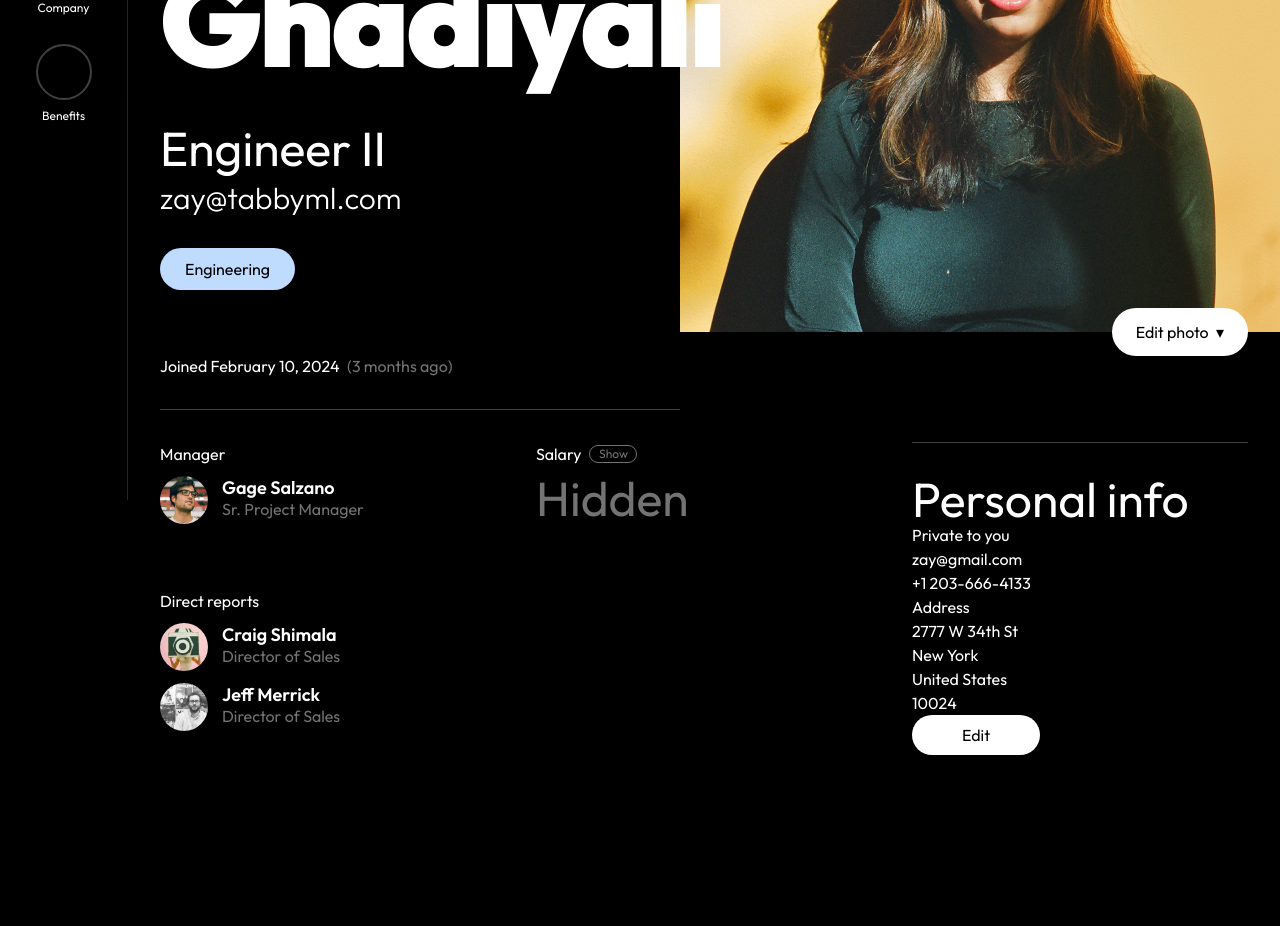
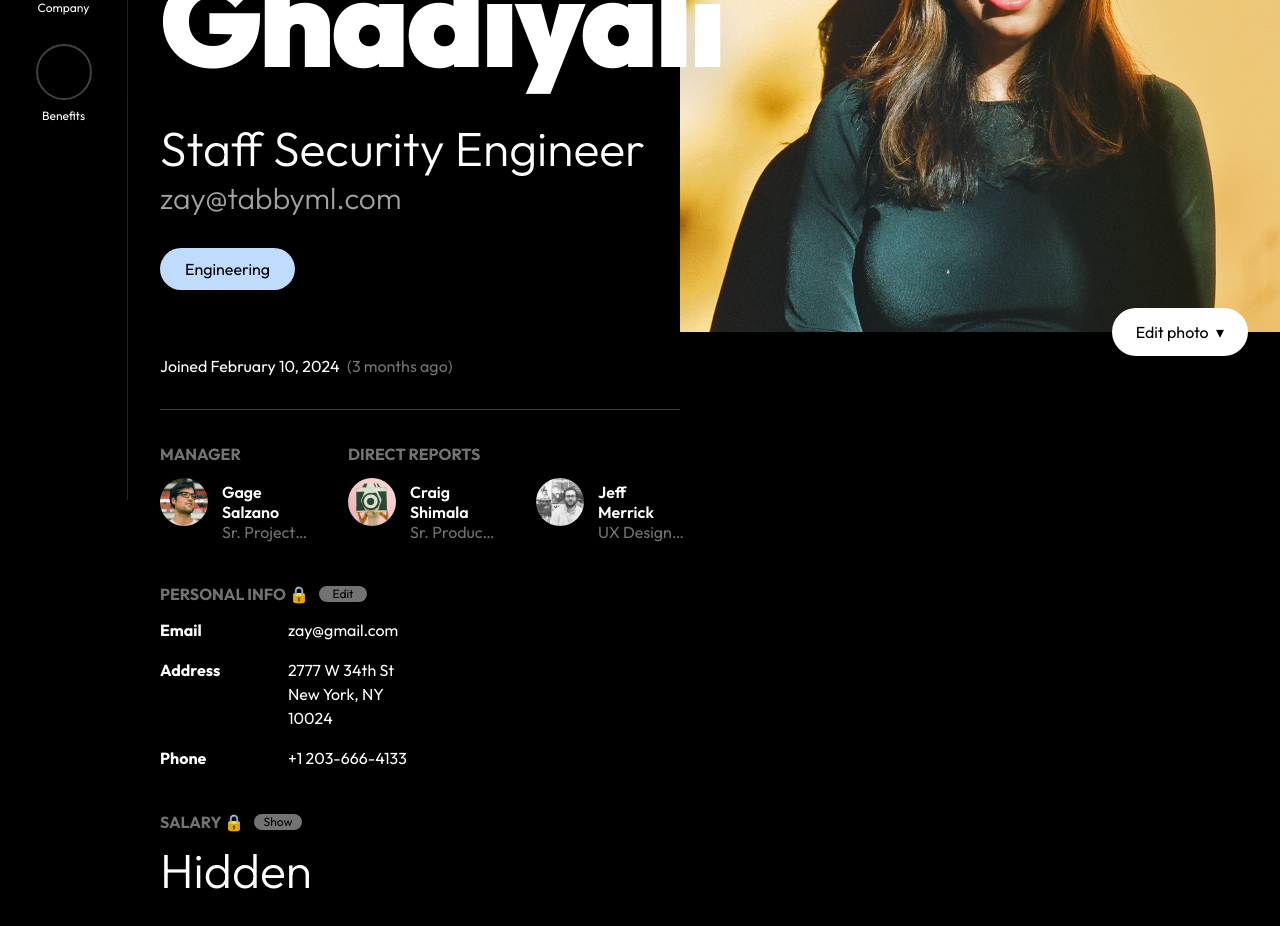
Before and after one commit to jeffdaley/next-humansource, a Next.js app: page /employees/1 in a window 1280 px wide. Shown: the part 300-1226 px from the top of the page. Before the commit the page ends 1087 px from the top, so only its background shows below. Built offline with nearby package versions, Linux system fonts and the light colour scheme.

Commit message:
Work on Personal Info design

```diff
--- a/src/app/_components/employees/employee/personal-information.tsx
+++ b/src/app/_components/employees/employee/personal-information.tsx
@@ -4,14 +4,12 @@ import { Employee } from "@/app/employees/[id]/page";
 import React, { useState } from "react";
 import Action from "../../action";
 
-interface EmployeesEmployeePersonalInformationArgs {
+interface PersonalInformationArgs {
   employee: Employee;
   onSave: (employee: Employee) => void;
 }
 
-export default function EmployeesEmployeePersonalInformation(
-  args: EmployeesEmployeePersonalInformationArgs,
-) {
+export default function PersonalInformation(args: PersonalInformationArgs) {
   const { street, city, state, zipCode, country } = args.employee.address;
   const { phone, personalEmail } = args.employee;
 
@@ -63,11 +61,26 @@ export default function EmployeesEmployeePersonalInformation(
   };
 
   return (
-    <>
+    <div>
+      <div className="mb-3 flex items-center gap-2.5">
+        <h5 className="font-bold uppercase text-neutral-500">
+          Personal Info 🔒
+        </h5>
+        {!isEditing && (
+          <Action
+            onClick={() => setIsEditing(true)}
+            className="pill w-12 bg-neutral-500 text-xs text-black  hover:bg-neutral-400 "
+          >
+            Edit
+          </Action>
+        )}
+      </div>
       {isEditing ? (
         <>
           <form onSubmit={onSave}>
-            <label>Personal email</label>
+            <div className="flex">
+              {/* TODO: Semantics */}
+              <label className="w-32 font-bold">Email</label>
               <input
                 className="mb-10 w-full bg-neutral-800"
                 type="email"
@@ -76,6 +89,7 @@ export default function EmployeesEmployeePersonalInformation(
                   setPersonalEmail(e.target.value);
                 }}
               />
+            </div>
 
             <label>Phone</label>
             <input
@@ -141,34 +155,43 @@ export default function EmployeesEmployeePersonalInformation(
         </>
       ) : (
         <>
-          <div className="border-t border-neutral-700 pt-8">
-            <h3 className="text-5xl">Personal info</h3>
-            <div>Private to you</div>
+          <div className="grid gap-4">
+            <div className="flex">
+              <p className="w-32 font-bold">Email</p>
               <p className="">{personalEmail}</p>
+            </div>
+            <div className="flex">
+              <p className="w-32 font-bold">Address</p>
+              <div>
+                <p>{street}</p>
+                <p>
+                  {city}, {state}
+                </p>
+                <p>{zipCode}</p>
+              </div>
+            </div>
+            <div className="flex">
+              <p className="w-32 font-bold">Phone</p>
               <p>{phone}</p>
-            <h5>Address</h5>
-            <p>{street}</p>
-            <p>{city}</p>
-            <p>{country}</p>
-            <p>{zipCode}</p>
+            </div>
           </div>
         </>
       )}
+      {isEditing && (
+        <>
           <Action
             onClick={() => {
               isEditing ? onSave() : setIsEditing(true);
             }}
             className="pill h-10 w-32 bg-white text-black"
           >
-        {isEditing ? "Save" : "Edit"}
+            Save
           </Action>
-      {isEditing && (
-        <button type="reset" onClick={onCancel}>
-          Cancel
-        </button>
+          <Action onClick={onCancel}>Cancel</Action>
+        </>
       )}
 
       {/* A note about changing your name? */}
-    </>
+    </div>
   );
 }
--- a/src/app/_components/employees/employee/salary.tsx
+++ b/src/app/_components/employees/employee/salary.tsx
@@ -7,7 +7,7 @@ interface SalaryComponentArgs {
   salary: number;
 }
 
-export default function EmployeesEmployeeSalary(args: SalaryComponentArgs) {
+export default function Salary(args: SalaryComponentArgs) {
   const [isShown, setIsShown] = useState(false);
 
   const formattedSalary = isShown
@@ -16,16 +16,16 @@ export default function EmployeesEmployeeSalary(args: SalaryComponentArgs) {
 
   return (
     <div>
-      <div className="mb-2 flex items-center gap-2">
-        <h5 className="">Salary</h5>
+      <div className="mb-3 flex items-center gap-2.5">
+        <h5 className="font-bold uppercase text-neutral-500">Salary 🔒</h5>
         <Action
           onClick={() => setIsShown(!isShown)}
-          className="pill w-12 border border-neutral-500 text-xs  text-neutral-500"
+          className="pill w-12 bg-neutral-500 text-xs text-black  hover:bg-neutral-400 "
         >
           {isShown ? "Hide" : "Show"}
         </Action>
       </div>
-      <p className={`text-5xl ${!isShown && "text-neutral-500"}`}>
+      <p className="text-5xl font-light">
         {formattedSalary}
         {isShown && (
           <span className="ml-1 text-sm text-neutral-500">per year</span>
--- a/src/app/_components/employees/employee/thumbnail.tsx
+++ b/src/app/_components/employees/employee/thumbnail.tsx
@@ -4,27 +4,24 @@ import { Employee } from "@/app/employees/[id]/page";
 import Link from "next/link";
 import Avatar from "../../avatar";
 
-interface EmployeesEmployeeThumbnailArgs {
+interface EmployeeThumbnailArgs {
   employee: Employee;
 }
 
-export default function EmployeesEmployeeThumbnail(
-  args: EmployeesEmployeeThumbnailArgs,
-) {
+export default function EmployeeThumbnail(args: EmployeeThumbnailArgs) {
   const { employee } = args;
   return (
-    <Link
-      href={`/employees/${employee.id}`}
-      className="flex items-center gap-3.5"
-    >
+    <Link href={`/employees/${employee.id}`} className="flex gap-3.5">
       <Avatar
         employee={employee}
-        className="h-12 w-12 overflow-hidden rounded-full"
+        className="h-12 w-12 shrink-0 overflow-hidden rounded-full"
       />
-      <div className="">
+      <div className="grid pt-1">
         {/* TODO: Truncate/handle long names */}
-        <h5 className="text-lg font-semibold leading-none ">{employee.name}</h5>
-        <p className="text-neutral-500">{employee.jobTitle}</p>
+        <h5 className="font-semibold leading-tight ">{employee.name}</h5>
+        <p className="truncate leading-tight text-neutral-500">
+          {employee.jobTitle}
+        </p>
       </div>
     </Link>
   );
--- a/src/app/employees/[id]/page.tsx
+++ b/src/app/employees/[id]/page.tsx
@@ -2,9 +2,9 @@
 
 import Action from "@/app/_components/action";
 import Avatar from "@/app/_components/avatar";
-import EmployeesEmployeePersonalInformation from "@/app/_components/employees/employee/personal-information";
-import EmployeeSalary from "@/app/_components/employees/employee/salary";
-import EmployeeThumbnail from "@/app/_components/employees/employee/thumbnail";
+import PersonalInformation from "@/app/_components/employees/employee/personal-information";
+import Salary from "@/app/_components/employees/employee/salary";
+import Thumbnail from "@/app/_components/employees/employee/thumbnail";
 import { Headline } from "@/app/_components/headline";
 import { parseDate, timeAgo } from "@/app/_utils/date";
 import { EMPLOYEES, USER_ID } from "@/app/lib/data";
@@ -103,11 +103,13 @@ export default function EmployeesEmployeePage({
                   {/* TODO: show a lock icon if the user is viewing themselves with a tooltip instructing them to contact HR to change it. We probably want to wrap the last name in a relatively positioned span with an interactive element positioned absolutely  */}
                   <span className="pr-80">{employee.name}</span>
                 </Headline>
-                <p className="mb-2 mt-10 text-5xl">{employee.jobTitle}</p>
+                <p className="mb-2 mt-10 text-5xl font-light">
+                  {employee.jobTitle}
+                </p>
                 <div className="mb-8">
                   <a
                     href={`mailto:${employee.workEmail}`}
-                    className="text-3xl font-light"
+                    className="text-3xl font-light text-neutral-400"
                   >
                     {employee.workEmail}
                   </a>
@@ -138,26 +140,34 @@ export default function EmployeesEmployeePage({
               </p>
             </div>
 
-            <div className="relative flex gap-10 pt-8">
+            <div className="relative grid gap-10  pt-8">
+              {/* Horizontal Rule */}
               <div className="border-6  absolute -top-px h-px w-[calc(100%-568px)] border-black bg-neutral-700" />
-              <div className="grid w-1/3 gap-10">
+
+              {/* Manager */}
+              <div className="grid w-full grid-cols-6 gap-10">
                 {reportsDirectlyTo && (
-                  <div className="">
-                    <h5 className="mb-2.5 w-52 shrink-0">Manager</h5>
+                  <div className="col-span-1">
+                    <h5 className="mb-3 font-bold uppercase text-neutral-500">
+                      Manager
+                    </h5>
                     <div className="">
-                      <EmployeeThumbnail employee={reportsDirectlyTo} />
+                      <Thumbnail employee={reportsDirectlyTo} />
                     </div>
                   </div>
                 )}
 
+                {/* Direct reports */}
                 {directReports.length > 0 && (
-                  <div className="">
-                    <h5 className="mb-2.5 w-52 shrink-0">Direct reports</h5>
-                    <ul className="flex flex-col gap-3">
+                  <div className="col-span-5">
+                    <h5 className="mb-3 font-bold uppercase text-neutral-500">
+                      Direct reports
+                    </h5>
+                    <ul className="grid w-full grid-cols-5 gap-10">
                       {directReports.map((d) => {
                         return (
                           <li className="" key={d.id}>
-                            <EmployeeThumbnail employee={d} />
+                            <Thumbnail employee={d} />
                           </li>
                         );
                       })}
@@ -166,18 +176,15 @@ export default function EmployeesEmployeePage({
                 )}
               </div>
 
+              {/* Salary & personal info */}
               {isViewingSelf && (
-                <>
-                  <div className="w-1/3">
-                    <EmployeeSalary salary={employee.annualSalary} />
-                  </div>
-                  <div className="w-1/3">
-                    <EmployeesEmployeePersonalInformation
-                      employee={employee}
-                      onSave={setEmployee}
-                    />
-                  </div>
-                </>
+                <div className="grid gap-10">
+                  <PersonalInformation
+                    employee={employee}
+                    onSave={setEmployee}
+                  />
+                  <Salary salary={employee.annualSalary} />
+                </div>
               )}
             </div>
           </>
--- a/src/app/globals.css
+++ b/src/app/globals.css
@@ -20,6 +20,10 @@ body {
 
 h1 {
   @apply mb-6 text-[8rem] font-black leading-none tracking-tight;
+}
+
+input {
+  @apply h-9 px-4;
 }
 
 @layer utilities {
--- a/src/app/lib/data.tsx
+++ b/src/app/lib/data.tsx
@@ -21,7 +21,7 @@ export const EMPLOYEES: Employee[] = [
     workEmail: "zay@tabbyml.com",
     personalEmail: "zay@gmail.com",
     phone: "+1 203-666-4133",
-    jobTitle: "Engineer II",
+    jobTitle: "Staff Security Engineer",
     department: DepartmentName.Engineering,
     reportsDirectlyTo: "2",
     directReports: ["3", "4"],
@@ -63,7 +63,7 @@ export const EMPLOYEES: Employee[] = [
     workEmail: "craig@tabbyml.com",
     personalEmail: "craig@gmail.com",
     phone: "+1 617-568-3122",
-    jobTitle: "Director of Sales",
+    jobTitle: "Sr. Product Marketing Manager",
     department: DepartmentName.Sales,
     annualSalary: 100000,
     startDate: 1651606201,
@@ -83,8 +83,8 @@ export const EMPLOYEES: Employee[] = [
     workEmail: "craig@tabbyml.com",
     personalEmail: "craig@gmail.com",
     phone: "+1 617-568-3122",
-    jobTitle: "Director of Sales",
-    department: DepartmentName.Sales,
+    jobTitle: "UX Design Lead",
+    department: DepartmentName.Marketing,
     annualSalary: 100000,
     startDate: 2000000000,
   },
```
Lines whose indentation alone changed are shown as unchanged.
